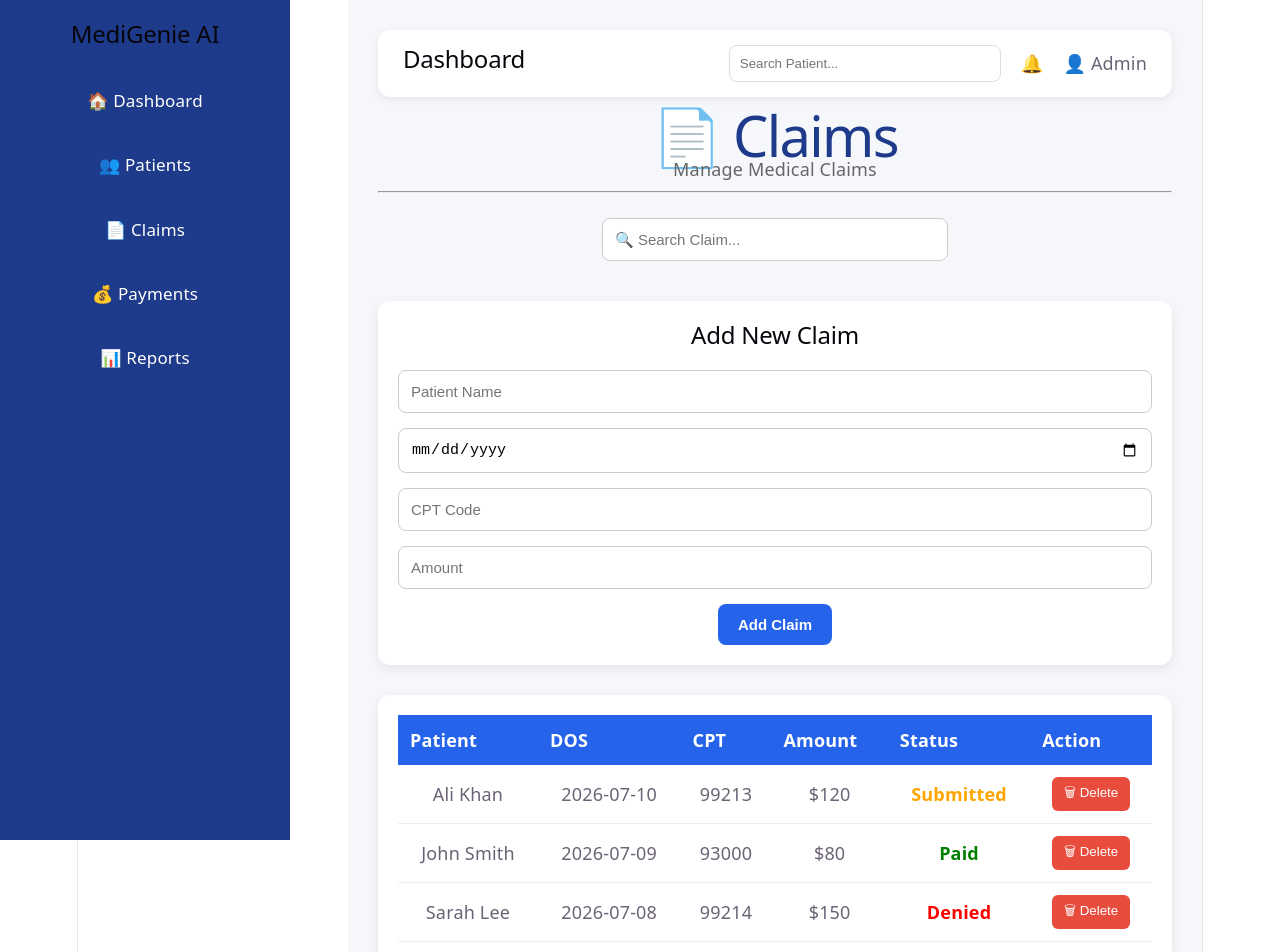
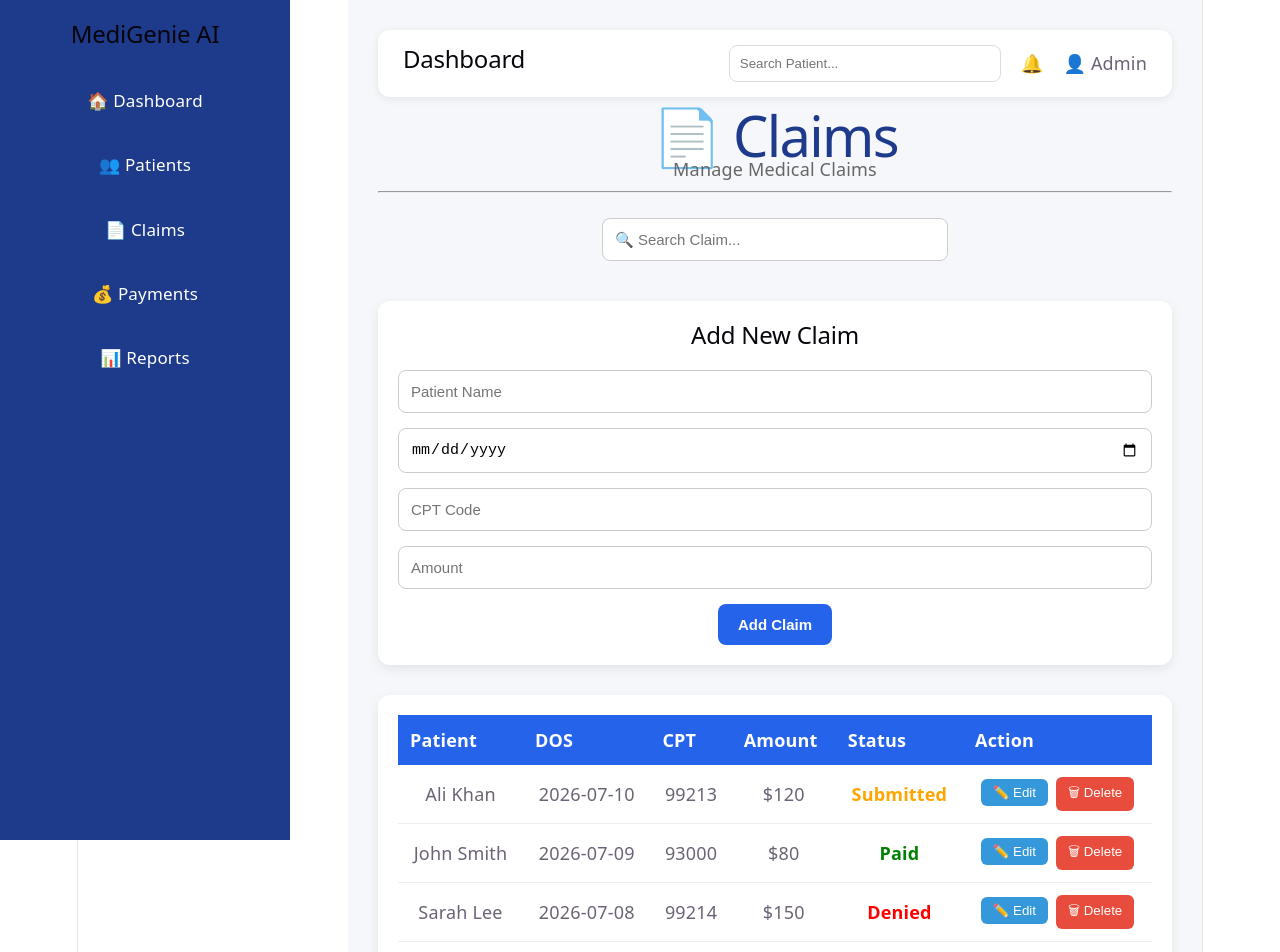
Before and after one commit to ehsankiani222-cloud/MediGenieAI, a React (Vite) app: page /claims in a window 1280 px wide. Shown: the top 952 px of the page. Built offline with nearby package versions, Linux system fonts and the light colour scheme.

Commit message:
Completed Claims CRUD

```diff
--- a/src/components/ClaimForm.jsx
+++ b/src/components/ClaimForm.jsx
@@ -1,15 +1,28 @@
-import { useContext, useState } from "react";
+import { useContext, useEffect, useState } from "react";
 import ClaimContext from "../context/ClaimContext";
 import PrimaryButton from "./PrimaryButton";
 import "../styles/ClaimForm.css";
 
 function ClaimForm() {
-  const { addClaim } = useContext(ClaimContext);
+  const {
+    addClaim,
+    updateClaim,
+    editingClaim,
+  } = useContext(ClaimContext);
 
   const [patient, setPatient] = useState("");
   const [dos, setDos] = useState("");
   const [cpt, setCpt] = useState("");
   const [amount, setAmount] = useState("");
+
+  useEffect(() => {
+    if (editingClaim) {
+      setPatient(editingClaim.patient);
+      setDos(editingClaim.dos);
+      setCpt(editingClaim.cpt);
+      setAmount(editingClaim.amount);
+    }
+  }, [editingClaim]);
 
   function handleSubmit() {
     if (!patient || !dos || !cpt || !amount) {
@@ -17,6 +30,15 @@ function ClaimForm() {
       return;
     }
 
+    if (editingClaim) {
+      updateClaim({
+        ...editingClaim,
+        patient,
+        dos,
+        cpt,
+        amount,
+      });
+    } else {
       addClaim({
         patient,
         dos,
@@ -24,6 +46,7 @@ function ClaimForm() {
         amount,
         status: "Submitted",
       });
+    }
 
     setPatient("");
     setDos("");
@@ -33,7 +56,9 @@ function ClaimForm() {
 
   return (
     <div className="patient-form">
-      <h2>Add New Claim</h2>
+      <h2>
+        {editingClaim ? "Edit Claim" : "Add New Claim"}
+      </h2>
 
       <input
         type="text"
@@ -63,7 +88,7 @@ function ClaimForm() {
       />
 
       <PrimaryButton
-        text="Add Claim"
+        text={editingClaim ? "Update Claim" : "Add Claim"}
         onClick={handleSubmit}
       />
     </div>
--- a/src/components/ClaimRow.jsx
+++ b/src/components/ClaimRow.jsx
@@ -6,6 +6,7 @@ function ClaimRow({
   amount,
   status,
   onDelete,
+  onEdit,
 }) {
   return (
     <tr>
@@ -32,6 +33,21 @@ function ClaimRow({
 
       <td>
         <button
+          onClick={() => onEdit(id)}
+          style={{
+            background: "#3498db",
+            color: "white",
+            border: "none",
+            padding: "6px 12px",
+            borderRadius: "6px",
+            marginRight: "8px",
+            cursor: "pointer",
+          }}
+        >
+          ✏️ Edit
+        </button>
+
+        <button
           onClick={() => onDelete(id)}
           style={{
             background: "#e74c3c",
--- a/src/components/ClaimTable.jsx
+++ b/src/components/ClaimTable.jsx
@@ -8,10 +8,13 @@ function ClaimTable() {
     claims,
     searchTerm,
     deleteClaim,
+    editClaim,
   } = useContext(ClaimContext);
 
   const filteredClaims = claims.filter((claim) =>
-    claim.patient.toLowerCase().includes(searchTerm.toLowerCase())
+    claim.patient
+      .toLowerCase()
+      .includes(searchTerm.toLowerCase())
   );
 
   return (
@@ -39,6 +42,7 @@ function ClaimTable() {
               amount={claim.amount}
               status={claim.status}
               onDelete={deleteClaim}
+              onEdit={editClaim}
             />
           ))}
         </tbody>
--- a/src/context/ClaimContext.jsx
+++ b/src/context/ClaimContext.jsx
@@ -10,6 +10,7 @@ export function ClaimProvider({ children }) {
   });
 
   const [searchTerm, setSearchTerm] = useState("");
+  const [editingClaim, setEditingClaim] = useState(null);
 
   useEffect(() => {
     localStorage.setItem("claims", JSON.stringify(claims));
@@ -29,12 +30,33 @@ export function ClaimProvider({ children }) {
     setClaims((prev) => prev.filter((claim) => claim.id !== id));
   }
 
+  function editClaim(id) {
+    const claim = claims.find((c) => c.id === id);
+    setEditingClaim(claim);
+  }
+
+  function updateClaim(updatedClaim) {
+    setClaims((prev) =>
+      prev.map((claim) =>
+        claim.id === updatedClaim.id
+          ? updatedClaim
+          : claim
+      )
+    );
+
+    setEditingClaim(null);
+  }
+
   return (
     <ClaimContext.Provider
       value={{
         claims,
         addClaim,
         deleteClaim,
+        editClaim,
+        updateClaim,
+        editingClaim,
+        setEditingClaim,
         searchTerm,
         setSearchTerm,
       }}
```
Lines whose indentation alone changed are shown as unchanged.
